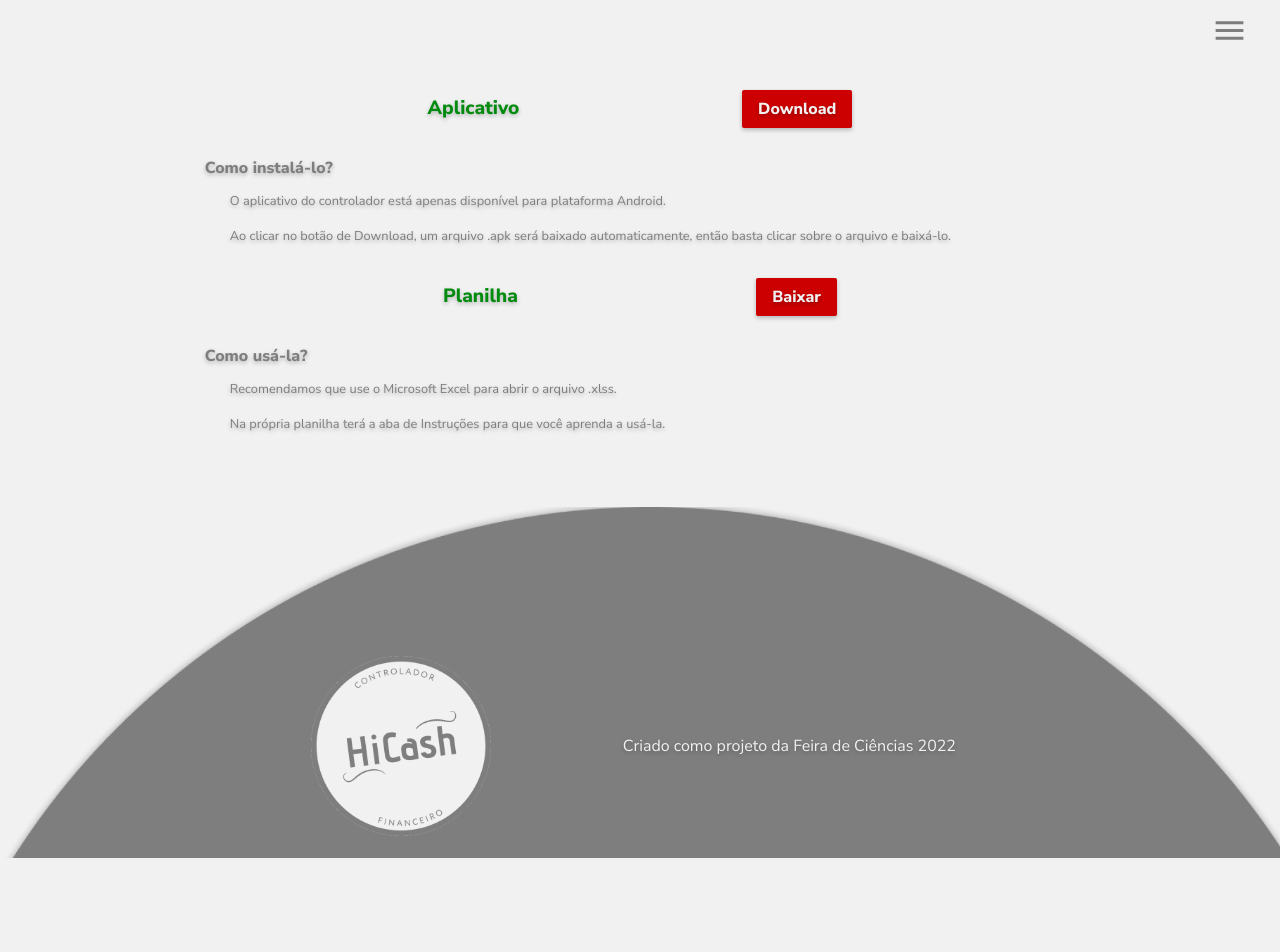
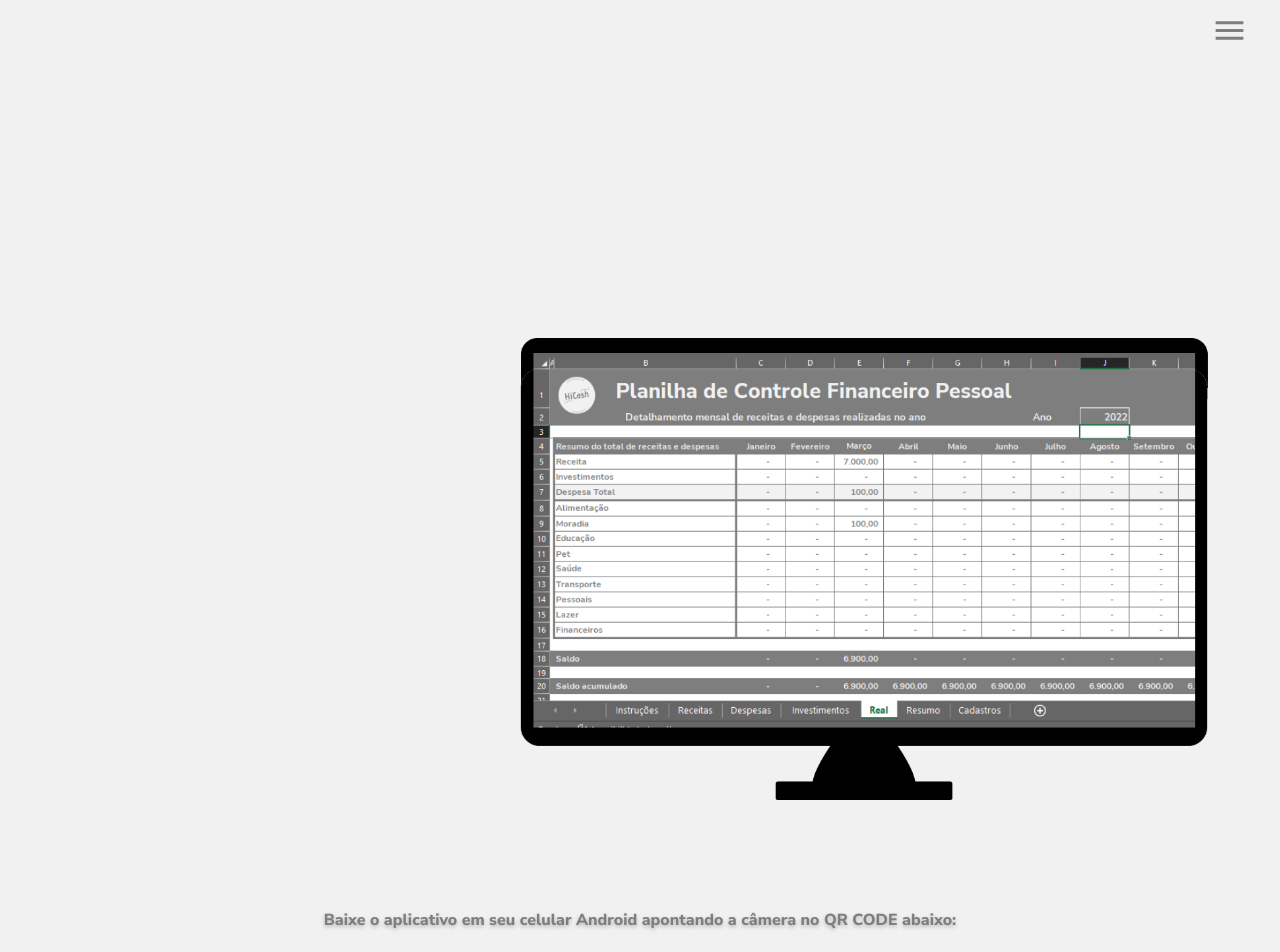
Before and after one commit to mwantony/feira_de_ciencias--inicio, a React (Create React App) app: page /downloads in a window 1280 px wide. Shown: the top 952 px of the page. Before the commit the page ends 858 px from the top, so only its background shows below. Built offline with nearby package versions, Linux system fonts and the light colour scheme.

Commit message:
continuo amanha

```diff
--- a/src/pages/Downloads/Downloads.module.scss
+++ b/src/pages/Downloads/Downloads.module.scss
@@ -2,6 +2,9 @@
 .engloba {
   width: 68vw;
   margin: 2.5rem auto;
+}
+.cabecalho {
+  display: none;
 }
 .downloads {
   &__content {
@@ -45,3 +48,137 @@
 
   }
 }
+.desktop {
+  display: none;
+}
+
+@media(min-width: $media) {
+  .cabecalho {
+    display: block;
+    min-height: calc(100vh - 50px);
+    z-index: -2;
+    &__div {
+      opacity: 0;
+      animation: aparecer 500ms forwards;
+      animation-delay: 6s;
+      position: absolute;
+      bottom: 17vw;
+      width: 16vw;
+      left: 10%;
+      display: block;
+      text-align: center;
+    }
+    &__baixar {
+      font-family: 'Nunito Sans';
+      font-weight: 800;
+      border-radius: 3px;
+      border: none;
+      padding: .5rem 1.5rem;
+      font-size: 1.5vw;
+      color: $tema-principal;
+      background-color: $negativo;
+      box-shadow: 0px 2px 4px $text-shadow;
+      text-shadow: 0px 2px 4px $text-shadow;
+    }
+  }
+  .titulo__desktop {
+    position: absolute;
+    bottom: 22vw;
+    width: 30vw;
+    left: 10%;
+    display: block;
+  }
+  .titulo__paragraph {
+    text-align: justify;
+    height: 1.9vw;
+    display: flex;
+    align-items: center;
+    font-size: 1.5vw;
+    overflow: hidden;
+    word-wrap: break-word;
+    line-height: 1.5rem;
+    color: $surface;
+    text-shadow: 0px 2px 4px $text-shadow;
+  }
+  .titulo__paragraph1 {
+    animation: p1 2s forwards;
+    animation-timing-function: steps(1000, jump-none);
+    animation-delay: 1s;
+    width: 0;
+    white-space: nowrap;
+    text-indent: 30px;
+    overflow-x: hidden;
+  }
+  .titulo__paragraph2 {
+    animation: p2 1.7s forwards;
+    animation-timing-function: steps(1000, jump-none);
+    animation-timing-function: none;
+    width: 0;
+    animation-delay: 2.9s;
+    overflow-x: hidden;
+    white-space: nowrap;
+  }
+  .titulo__paragraph3 {
+    animation: p3 1.2s forwards;
+    width: 0;
+    animation-timing-function: steps(1000, jump-none);
+    animation-delay: 4.5s;
+    overflow-x: hidden;
+    white-space: nowrap;
+  }
+  @keyframes p1 {
+    from {
+      width: 0;
+    } to {
+      width: 17vw;
+    }
+  }
+  @keyframes p2 {
+    from {
+      width: 0;
+    } to {
+      width: 16vw;
+    }
+  }
+  @keyframes p3 {
+    from {
+      width: 0;
+    } to {
+      width: 7vw;
+    }
+  }
+  @keyframes aparecer {
+    to {
+      opacity: 1;
+    }
+  }
+  .img__div--desktop {
+    position: absolute;
+    z-index: -2;
+    display: block;
+    right: 2rem;
+    width: 60vw;
+    bottom: 0;
+  }
+  .img__desktop {
+    display: block;
+    width: 100%;
+  }
+  .engloba {
+    display: none;
+  }
+  .desktop {
+    display: block;
+    text-align: center;
+    width: 100vw;
+    margin: 7rem 0 5rem 0;
+    &__paragraph {
+      color: $surface;
+      text-shadow: 0px 2px 4px $text-shadow;
+    }
+    &__qrcode {
+      margin-top: 3rem;
+      width: 20vw;
+    }
+  }
+}
--- a/src/pages/Downloads/index.tsx
+++ b/src/pages/Downloads/index.tsx
@@ -1,9 +1,59 @@
 import Rodape from "components/Rodape";
 import styles from "./Downloads.module.scss";
-
+import plani from "assets/img/desk-planilha.png";
+import classNames from "classnames";
+import qrcode from 'assets/img/qr_download.png'
 export default function Downloads() {
   return (
     <section className={styles.downloads}>
+      <header className={styles.cabecalho} id='planilha'>
+        <div className={styles.cabecalho__flex}>
+          <div className={styles.titulo__desktop}>
+            <p
+              className={classNames({
+                [styles.titulo__paragraph]: true,
+                [styles.titulo__paragraph1]: true,
+              })}
+            >
+              Tenha um controle
+            </p>
+            <p
+              className={classNames({
+                [styles.titulo__paragraph]: true,
+                [styles.titulo__paragraph2]: true,
+              })}
+            >
+              completo com a nossa
+            </p>
+            <p
+              className={classNames({
+                [styles.titulo__paragraph]: true,
+                [styles.titulo__paragraph3]: true,
+              })}
+            >
+              planilha.
+            </p>
+          </div>
+          <div className={styles.cabecalho__div}>
+            <a href="/" className={styles.link}>
+              <button className={styles.cabecalho__baixar}>Baixar</button>
+            </a>
+          </div>
+        </div>
+        <div className={styles["img__div--desktop"]}>
+          <img
+            src={plani}
+            alt="Foto de exemplificação da planilha"
+            className={styles.img__desktop}
+          />
+        </div>
+      </header>
+      <div className={styles.desktop}>
+        <div className={styles.desktop__div}>
+          <p className={styles.desktop__paragraph}>Baixe o aplicativo em seu celular Android apontando a câmera no QR CODE abaixo:</p>
+          <img className={styles.desktop__qrcode} src={qrcode} alt="QR CODE" />
+        </div>
+      </div>
       <div className={styles.engloba}>
         <div className={styles.downloads__area}>
           <div className={styles.downloads__content}>
--- a/src/pages/Inicio/index.tsx
+++ b/src/pages/Inicio/index.tsx
@@ -59,7 +59,7 @@ export default function Inicio() {
             </h3>
           </div>
           <div className={styles.planilha__divbotao}>
-            <Link to={"/downloads"}>
+            <Link to={'/downloads/'}>
               <button className={styles.baixar__planilha}>Baixar</button>
             </Link>
           </div>
```
Also changed, not shown: src/assets/img/desk-planilha.png (added), src/assets/img/qr_download.png (added).
